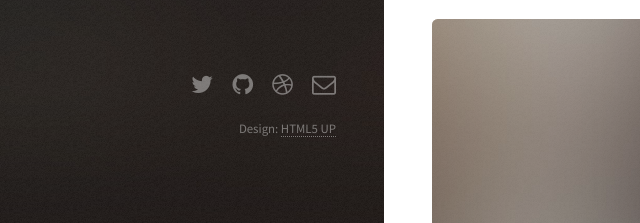
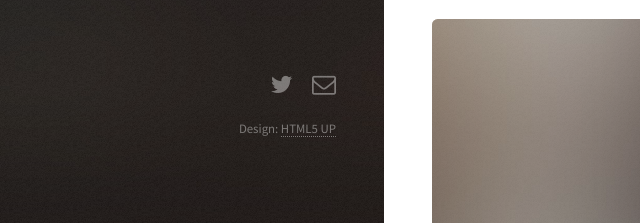
Before and after one commit to HokuNZ/2016Web, a plain HTML site: page index.html in a window 1280 px wide. Shown: the part 577-800 px from the top of the page, 0-640 px from the left. Drawn offline with Linux system fonts and the light colour scheme.

Commit message:
Updated '/index.html' via CloudCannon

```diff
--- a/index.html
+++ b/index.html
@@ -440,10 +440,8 @@ print 'It took ' + i + ' iterations to sort the deck.';</code></pre>
 		<!-- Footer -->
 			<footer id="footer">
 				<ul class="icons">
-					<li><a href="#" class="icon fa-twitter"><span class="label">Twitter</span></a></li>
-					<li><a href="#" class="icon fa-github"><span class="label">Github</span></a></li>
-					<li><a href="#" class="icon fa-dribbble"><span class="label">Dribbble</span></a></li>
-					<li><a href="#" class="icon fa-envelope-o"><span class="label">Email</span></a></li>
+					<li><a href="http://twitter.com/rowansimpson" class="icon fa-twitter"><span class="label">Twitter</span></a></li>
+					<li><a href="mailto:2016@hoku.nz" class="icon fa-envelope-o"><span class="label">Email</span></a></li>
 				</ul>
 				<ul class="copyright">
 					<li>Design: <a href="http://html5up.net">HTML5 UP</a></li>
```
